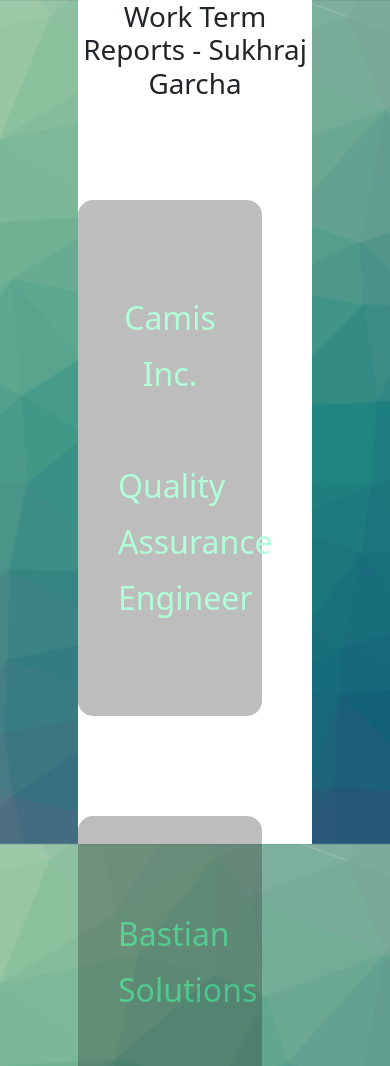
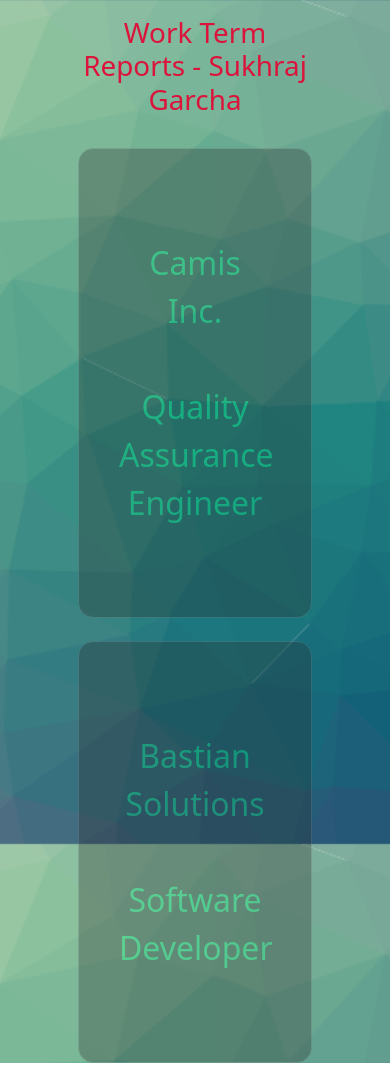
Before and after one commit to Sukhraj-Garcha/Coop-Workterm-Reports, a website: page index.html in a window 390 px wide. Shown: the top 1066 px of the page. Drawn offline with nearby package versions, Linux system fonts and the light colour scheme.

Commit message:
fixed background styling and added better responsiveness

```diff
--- a/css/styles.css
+++ b/css/styles.css
@@ -1,19 +1,20 @@
 html {
-    background: url(../images/experience.png) no-repeat center center fixed;
-    -webkit-background-size: cover;
-    -moz-background-size: cover;
-    -o-background-size: cover;
-    background-size: cover;
     width: 60%;
     height: 100%;
     min-height: 100%;
     margin: 0 auto;
     text-align: center;
     align-items: center;
-    color: crimson;
+
 }
 
 body {
+    background: url(../images/experience.png) no-repeat center center fixed;
+    -webkit-background-size: cover;
+    -moz-background-size: cover;
+    -o-background-size: cover;
+    background-size: cover;
+    color: crimson;
     height: 100%;
     min-height: 100%;
     line-height: 1.75;
@@ -21,26 +22,27 @@
     align-items: center;
 }
 
+.landing-title {
+    margin-top: 1rem;
+}
+
 .flexGrid {
 	display: inline-flex;
 	flex-wrap: wrap;
 }
 
-.workterm {
-	font-size: xx-large;
+.btn {
+    font-size: xx-large;
     color: springgreen;
 	background: #2a2929;
-	opacity: 30%;
-	transition: 0.5s;
-	text-align: center;
-	padding: 90px 40px;
-	margin-top: 100px;
-	margin-right: 50px;
-	border-radius: 15px;
-	flex: 1 0 90px;
+    opacity: 30%;
+    width: 100%;
+    margin-top: 10%;
+    padding: 90px 40px;
+    border-radius: 15px;
 }
 
-.workterm:hover {
+.btn:hover {
 	border: solid cyan;
 	background: linear-gradient(180deg, rgba(27,31,217,1) 1%, rgba(7,168,223,1) 58%, rgba(13,196,172,1) 90%);
 	opacity: 70%;
--- a/index.html
+++ b/index.html
@@ -2,6 +2,7 @@
 
 <!-- website url: https://sukhraj-garcha.github.io/Coop-Workterm-Reports/ -->
 <html>
+
     <head>
         <meta charset="utf-8">
         <meta http-equiv="X-UA-Compatible" content="IE=edge">
@@ -18,22 +19,16 @@
 
     </head>
     <body>
-        <h1>Work Term Reports - Sukhraj Garcha</h1>
+
+        <h1 class="landing-title">Work Term Reports - Sukhraj Garcha</h1>
 
         <div class="flexgrid">
-            <div class="workterm">
-                Camis Inc. <br><br>
-                Quality Assurance Engineer
-            </div>
-            <div class="workterm">
-                Bastian Solutions <br><br>
-                Software Developer
-            </div>
-            <div class="workterm">
-                Bastian Solutions <br><br>
-                Software Developer
-            </div>
+            <button type="button" class="btn btn-secondary wt1">Camis Inc. <br><br>
+                Quality Assurance Engineer</button>
+            <button type="button" class="btn btn-secondary wt2">Bastian Solutions <br><br>
+                Software Developer</button>
         </div>
+
 
     </body>
 
--- a/js/main.js
+++ b/js/main.js
@@ -1,2 +1,8 @@
-//temp script just to have smt
-alert("hello");
+//launch respective work term report on button click
+$(".wt1").click(function() {
+    alert("CAMIS");
+})
+
+$(".wt2").click(function() {
+    alert("BASTIAN");
+})
```
